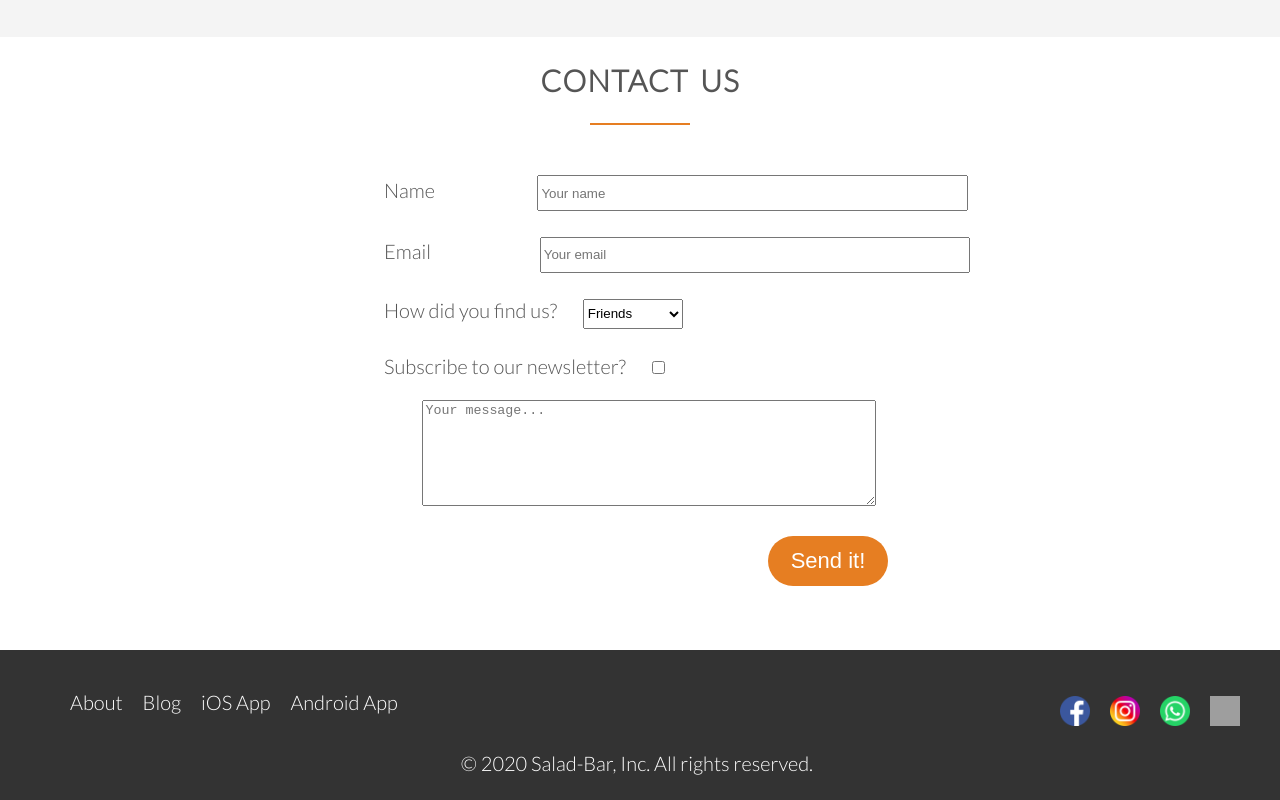
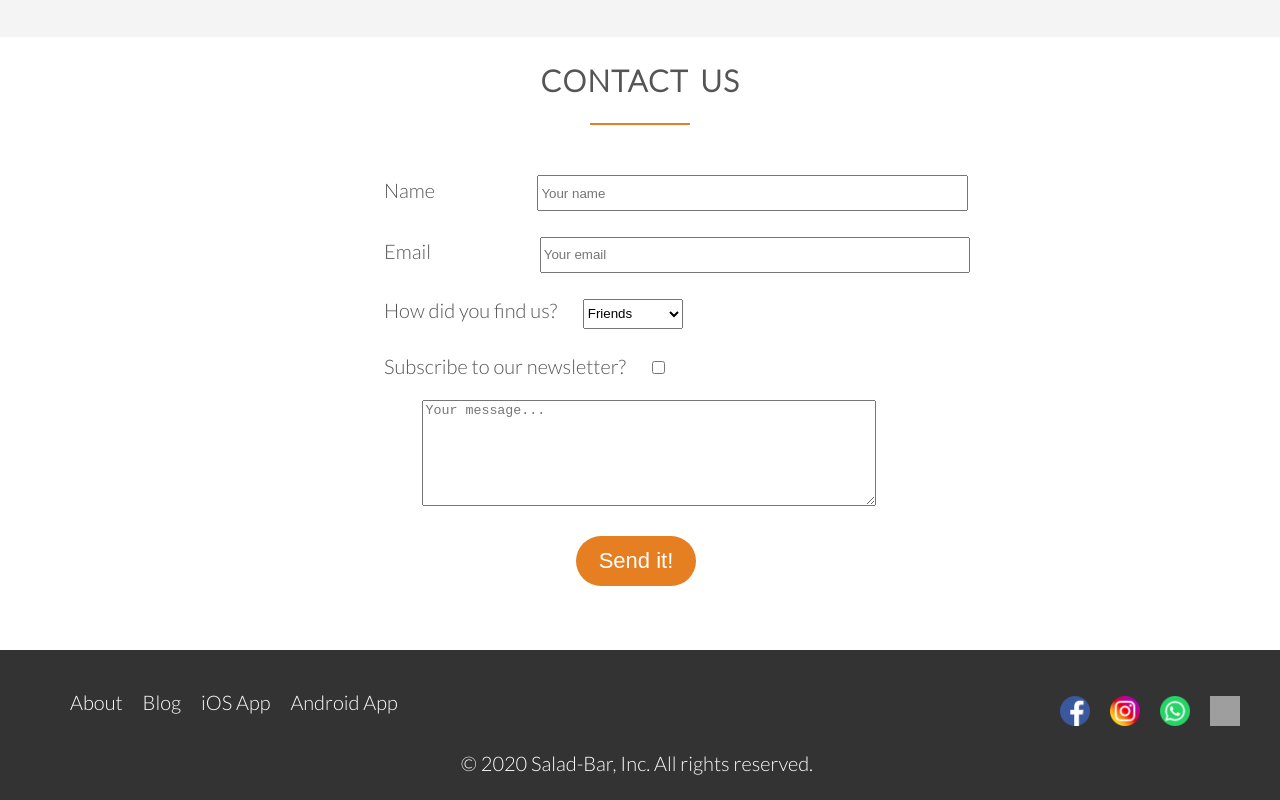
Before and after one commit to gauravsp1/SaladBar, a React (Create React App) app: page / in a window 1280 px wide. Shown: the part 3567-4367 px from the top of the page. Built offline with nearby package versions, Linux system fonts and the light colour scheme; grey boxes are pictures that could not be loaded.

Commit message:
button centre

```diff
--- a/public/index.css
+++ b/public/index.css
@@ -582,7 +582,7 @@ height: 100%;
     margin-left: 30%;
 }
 .contactButton{
-    margin-left: 60%;
+    margin-left: 45%;
     margin-bottom: 5%;
     width: 120px;
     height: 50px;
```
